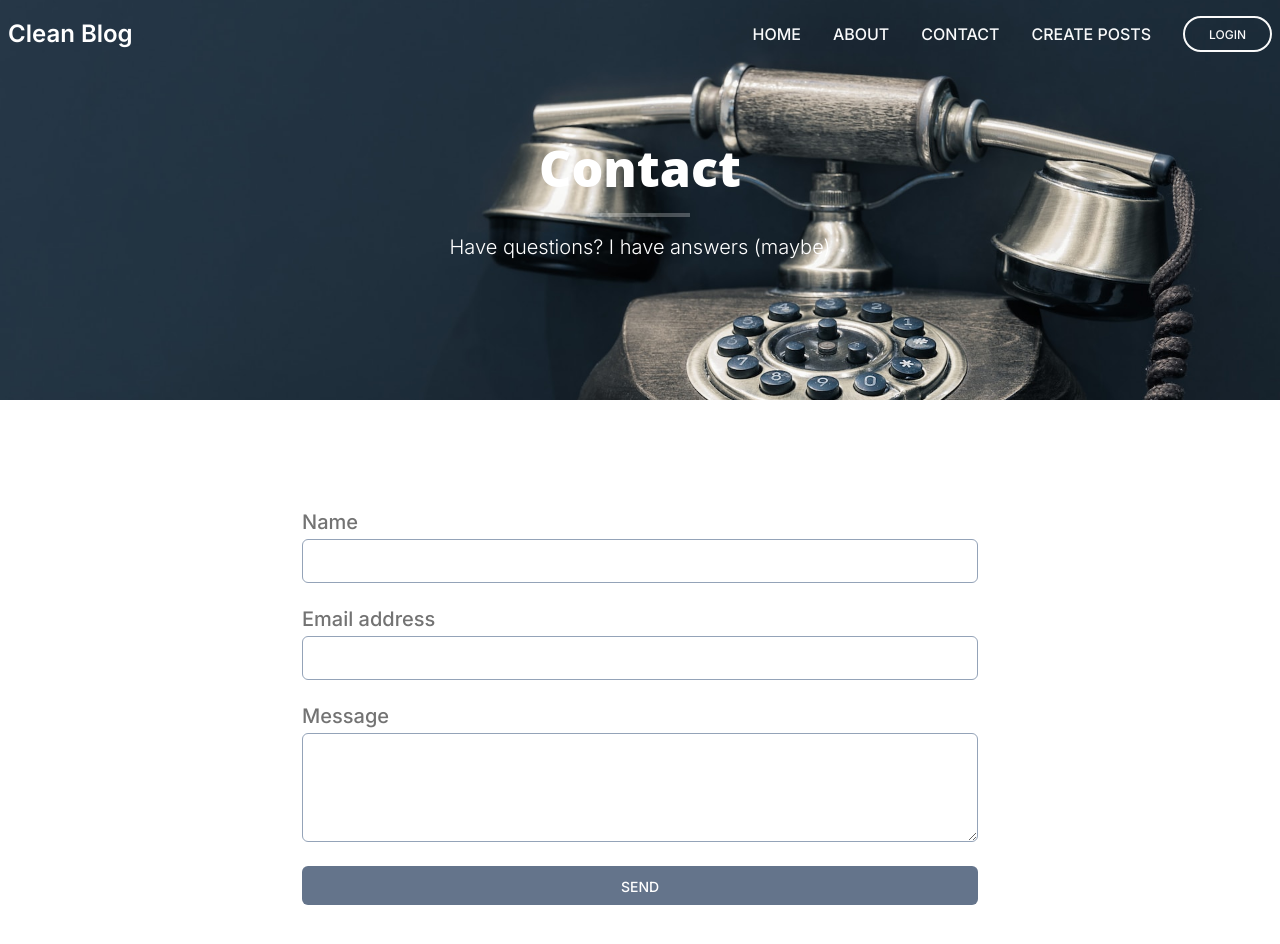
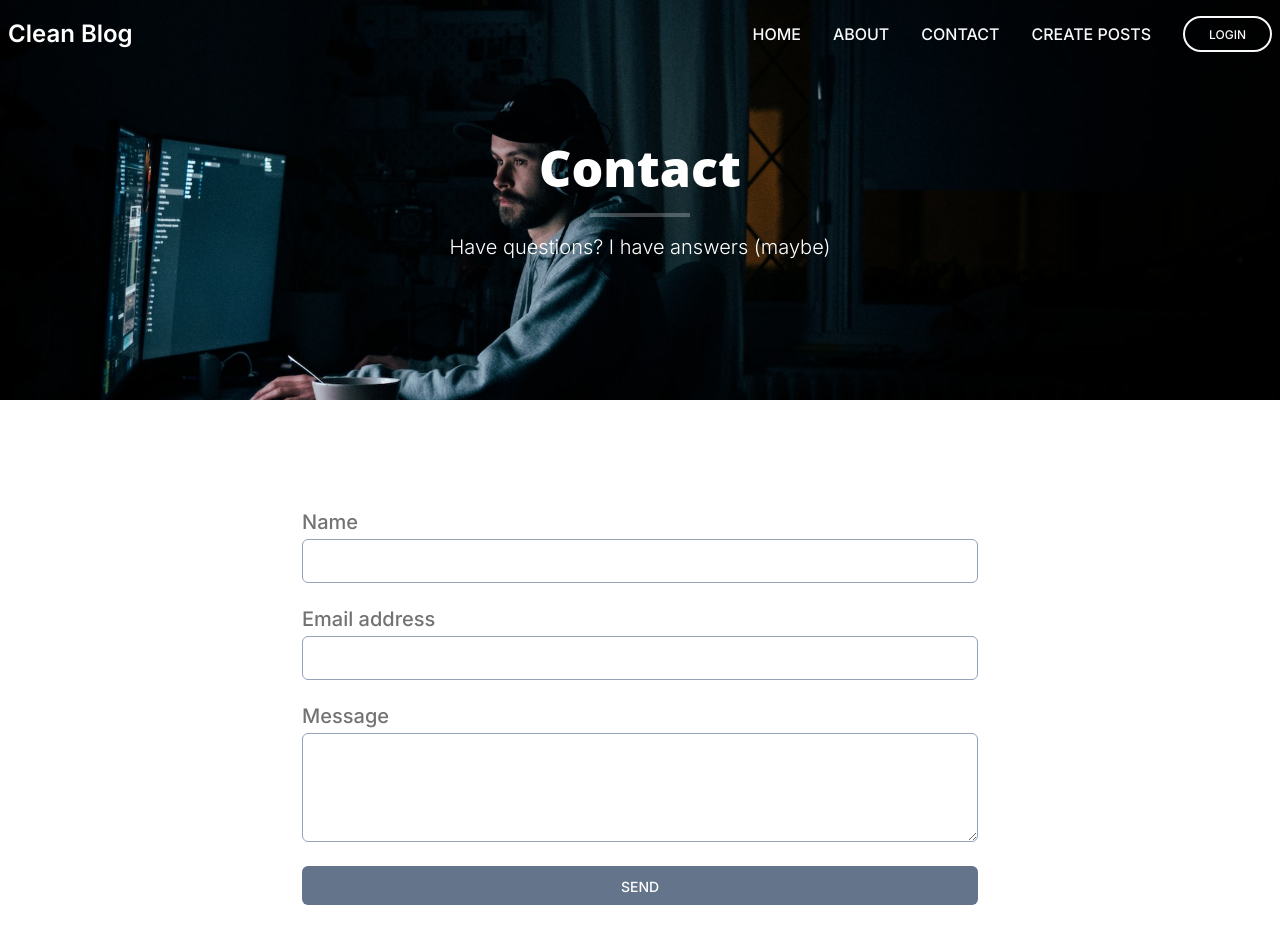
Before and after one commit to khanhnm222/nextjs-practice-assignment, a Next.js app: page /contact in a window 1280 px wide. Shown: the top 944 px of the page. Built offline with nearby package versions, Linux system fonts and the light colour scheme; no server answers.

Commit message:
Update Contact page header image

```diff
--- a/app/contact/page.tsx
+++ b/app/contact/page.tsx
@@ -14,7 +14,7 @@ const Contact = () => {
       <PageHeader
         title='Contact'
         subHeader='Have questions? I have answers (maybe)'
-        backgroundImage='/images/contact-bg-1.jpg'
+        backgroundImage='/images/contact-bg-2.jpg'
       />
       <main className={styles.main + " mt-[250px]"} >
         <div className="container mt-24 mx-auto md:px-6">
```
Also changed, not shown: public/images/contact-bg-2.jpg (added).
